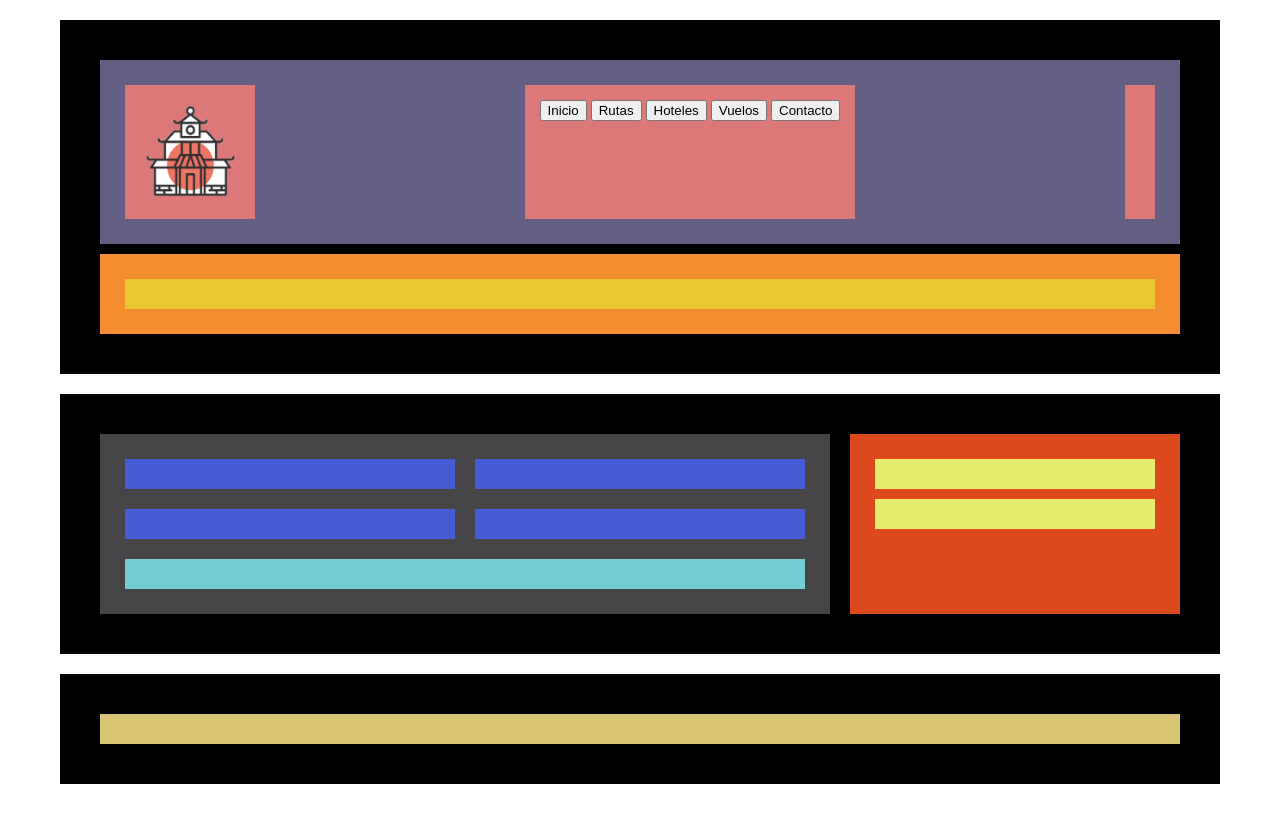
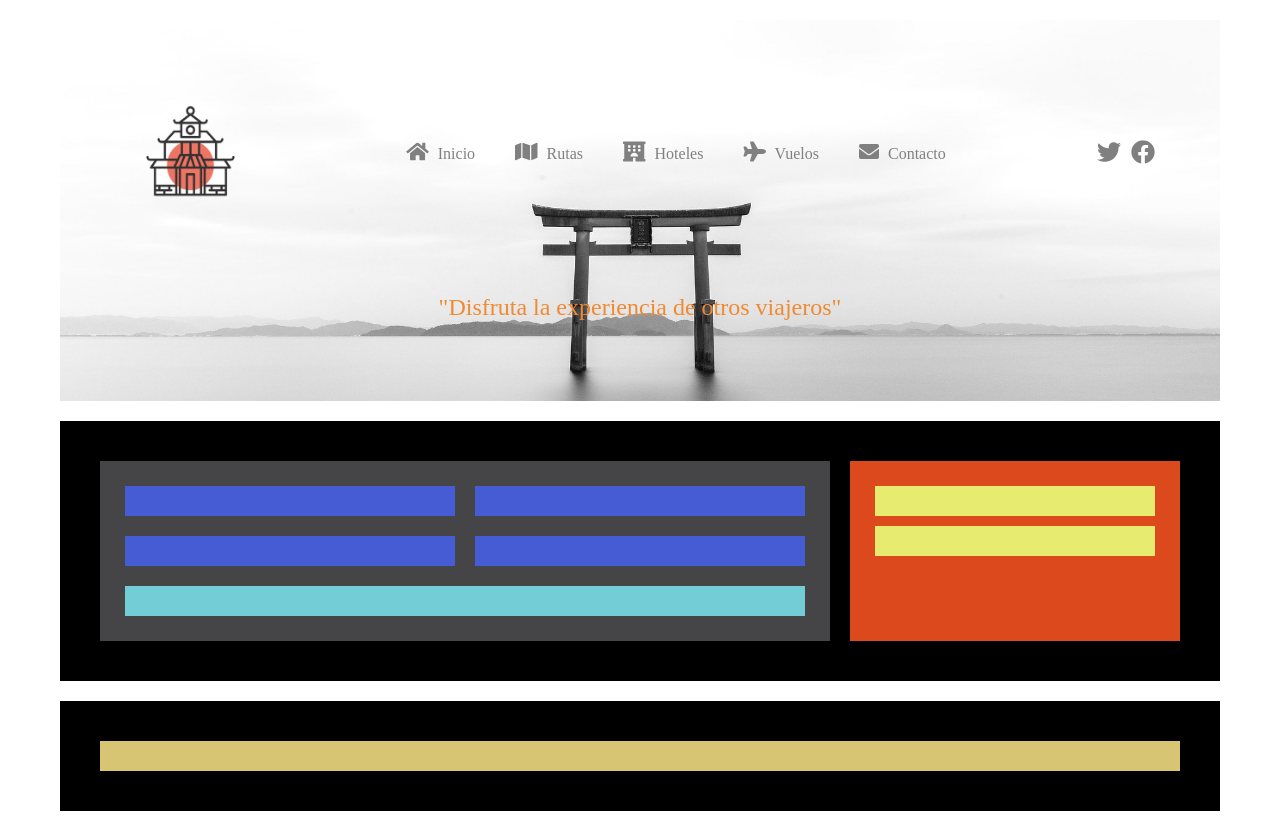
Before and after one commit to Agonpas/Sprint1-Tema1, a plain HTML site: page Nivel2/index.html in a window 1280 px wide. Before the commit the page ends 804 px from the top, so only its background shows below. Drawn offline with Linux system fonts and the light colour scheme.

Commit message:
Ejercicio4 hecho

```diff
--- a/Nivel2/index.css
+++ b/Nivel2/index.css
@@ -12,40 +12,68 @@ section {
     display: flex;
 }
 .section1 {
+    background-image: url('header.jpg');
+    background-size: cover;
+    background-repeat: no-repeat;
+    background-position: center center; /* Centra la imagen tanto horizontal como verticalmente */
     justify-content: space-between;
     background-color: black;
     padding: 30px;
     margin: 20px;
 }
-.div1 { /*los parametros que ponemos aqui afectaran a los elemntos anidados dentro del div */
+.cabecera { /*los parametros que ponemos aqui afectaran a los elemntos anidados dentro del div */
     justify-content: space-between; /* Importante!!! esto nos justifica el espacio entre los elemntos dentro del div */
-    background-color: rgb(99, 95, 132);
+    align-items: center;
+    background-color: transparent;
     padding: 15px 15px; /* aqui damos la distancia arriba y abajo en primer lugar y a izquierda y derecha*/
     margin: 10px;
 }
-.p1 {
-    background: rgb(221, 120, 120);
+.logo {
+    background:transparent;
     padding: 15px;
     margin: 10px;
     width: auto;
 }
-.p2 {
-    background: rgb(221, 120, 120);
+.navegacion {
+    background:transparent;
     padding: 15px;
     margin: 10px;
     width: auto;
 }
+.botones-nav {
+    margin: 0 20px;
+    color: gray;
+    text-decoration: none;
+    transition: color 0.3s; /*hacemos que el cambio de color no sea brusco*/
+}
+.botones-nav:hover {
+    color: rgb(240, 138, 50);
+}
+.botones-nav i { /* esta clase se aplica a los elementos i (iconos)*/
+    font-size: 20px; /* el tamaño del texto */
+    margin-right: 5px; /* el espacio entre icono y su respectivo texto*/
+}
+.redes-sociales {
+    display: flex;
+    margin: 0 5px;
+    font-size: 24px;
+    color: gray;
+    text-decoration: none;
+}
 .div2 { /*los parametros que ponemos aqui afectaran a los elemntos anidados dentro del div */
     justify-content: space-between; /* Importante!!! esto nos justifica el espacio entre los elemntos dentro del div */
-    background-color: rgb(243, 141, 45);
+    background-color: transparent;
     padding: 15px 15px; /* aqui damos la distancia arriba y abajo en primer lugar y a izquierda y derecha*/
     margin: 10px;
 }
 .p3 {
-    background:rgb(233, 199, 50);
+    background:transparent;
     padding: 15px;
     margin: 10px;
     width: 100%;
+    font-size: 24px;
+    color: rgb(240, 138, 50);
+    text-align: center;
 }
 .section2 {
     justify-content: space-between;
--- a/Nivel2/index.html
+++ b/Nivel2/index.html
@@ -5,22 +5,42 @@
     <meta name="viewport" content="width=device-width, initial-scale=1.0">
     <title>E1Nivel2</title>
     <link rel="stylesheet" href="index.css">
+    <link rel="stylesheet" href="https://cdnjs.cloudflare.com/ajax/libs/font-awesome/5.15.3/css/all.min.css">
 </head>
 <body>
     <section class="section1">
-        <nav class="div1 flex">
-            <div class="p1"> <img src="favicon.ico" alt="logotipo web japon" width="100" height="100"></div>
-            <div class="p2">
-                 <button>Inicio</button>
-                 <button>Rutas</button>
-                 <button>Hoteles</button>
-                 <button>Vuelos</button>
-                 <button>Contacto</button>
+        <nav class="cabecera flex">
+            <div class="logo">
+                 <img src="favicon.ico" alt="logotipo web japon" width="100" height="100">
+                </div>
+            <div class="navegacion flex">
+                 <a href="#" class="botones-nav">
+                <i class="fas fa-home"></i> Inicio
+            </a>
+            <a href="#" class="botones-nav">
+                <i class="fas fa-map"></i> Rutas
+            </a>
+            <a href="#" class="botones-nav">
+                <i class="fas fa-hotel"></i> Hoteles
+            </a>
+            <a href="#" class="botones-nav">
+                <i class="fas fa-plane"></i> Vuelos
+            </a>
+            <a href="#" class="botones-nav">
+                <i class="fas fa-envelope"></i> Contacto
+            </a>
             </div>
-            <p class="p1"></p>
+            <div class="redes-sociales">
+                <a href="#" class="redes-sociales">
+                    <i class="fab fa-twitter"></i>
+                </a>
+                <a href="#" class="redes-sociales">
+                    <i class="fab fa-facebook"></i>
+                </a>
+            </div>
         </nav>
         <div class="div2 flex">
-            <p class="p3"></p>
+            <p class="p3">"Disfruta la experiencia de otros viajeros"</p>
         </div>
     </section>
     <section class="section2 flex">
```
